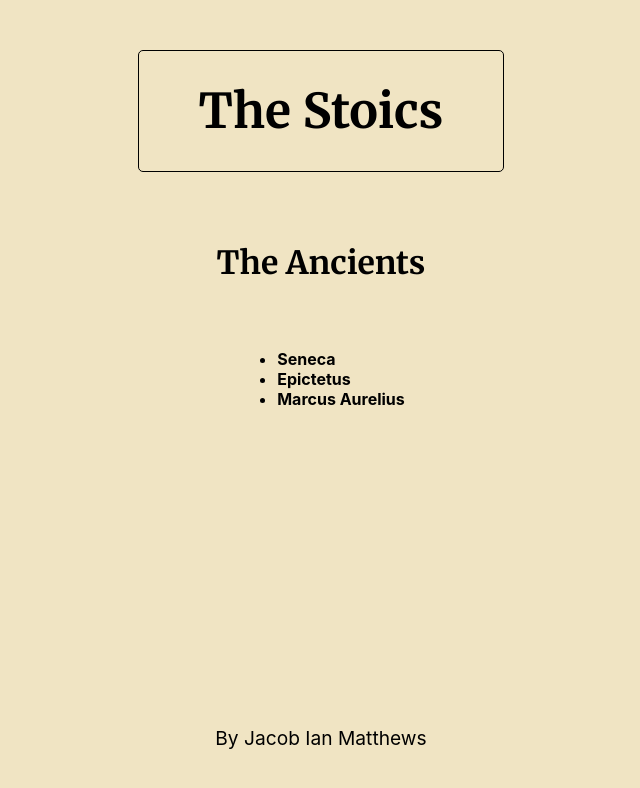
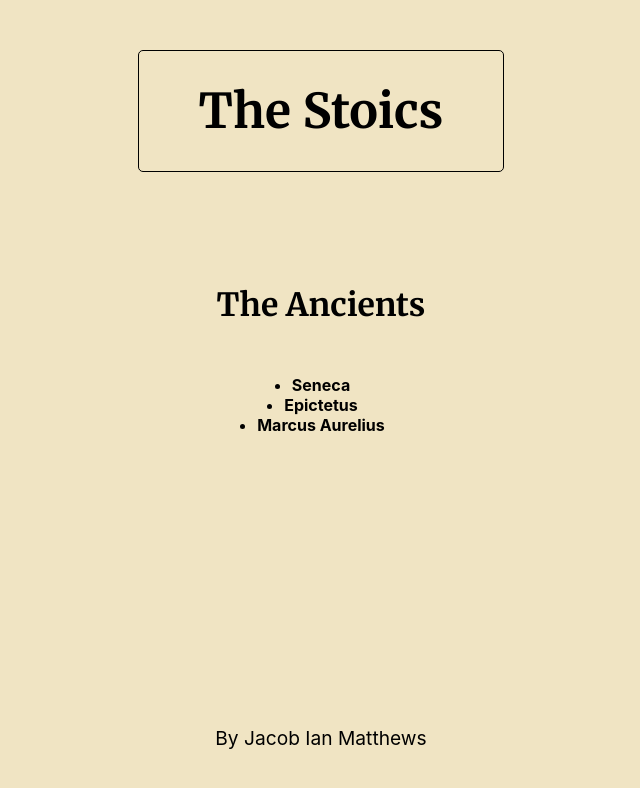
Before and after one commit to jacob-ian/thestoics, a React (Create React App) app: page / in a window 1280 px wide. Shown: the top 788 px of the page, without its empty margins (319-959 px from the left). Built offline with nearby package versions, Linux system fonts and the light colour scheme.

Commit message:
style(Home): Move centering to parent

```diff
--- a/src/components/Home.css
+++ b/src/components/Home.css
@@ -1,6 +1,14 @@
 .home-container {
-  flex: 1;
   display: flex;
   flex-direction: column;
   align-items: center;
 }
+
+.stoic-list {
+  display: flex;
+  flex-direction: column;
+  align-items: center;
+  justify-content: center;
+  margin: 0;
+  padding: 0;
+}
```
